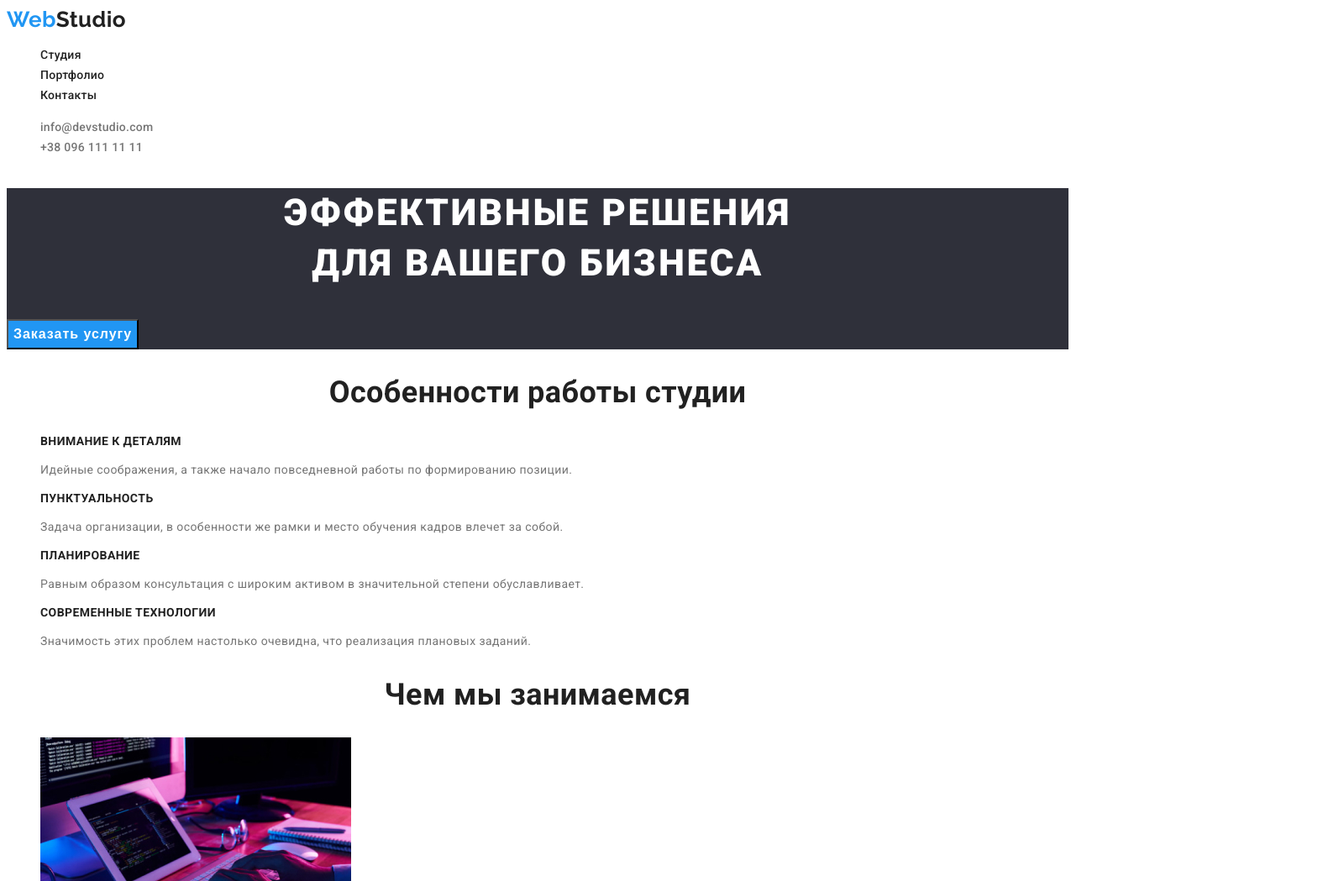
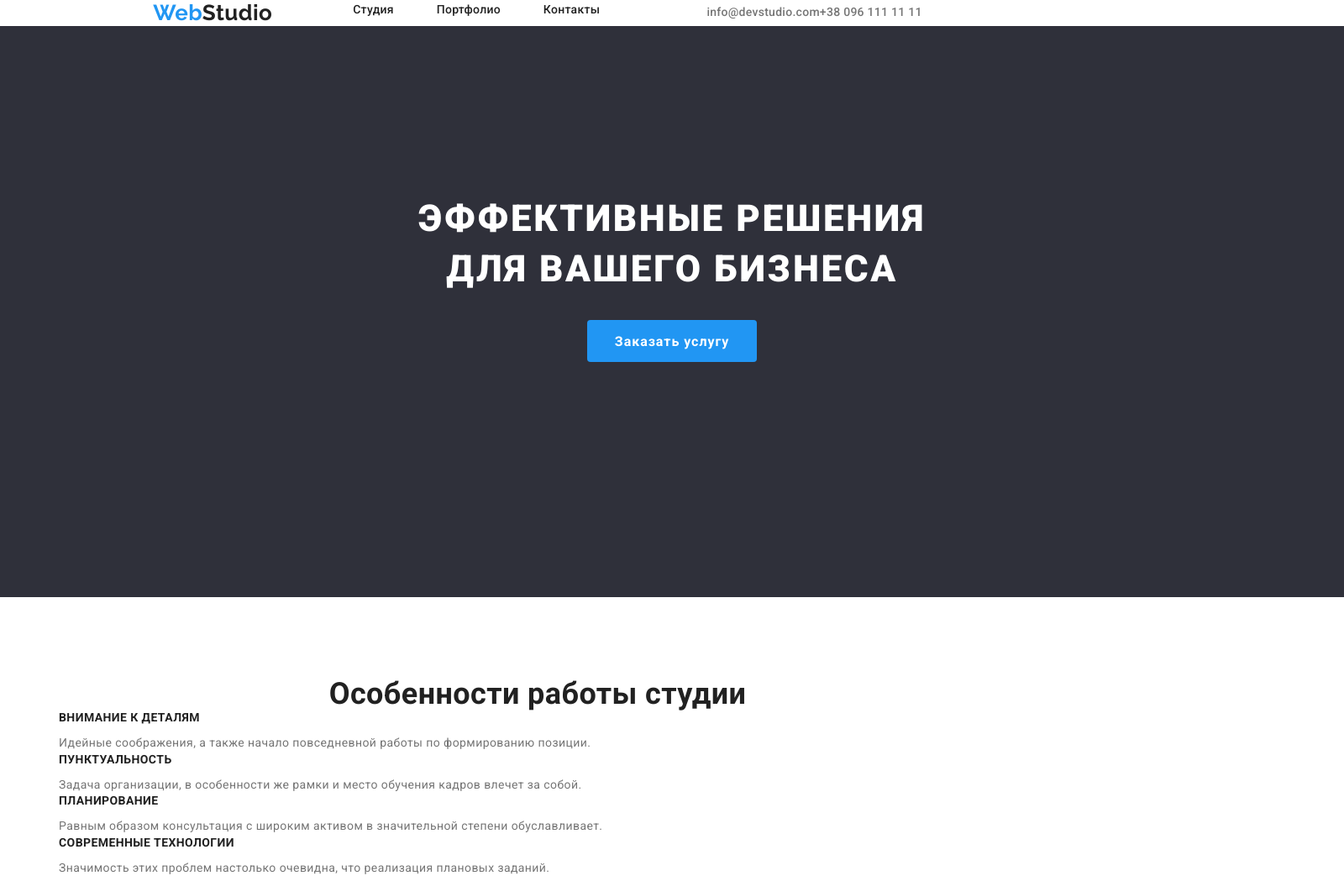
Before and after one commit to MarinaBoikova/goit-markup-hw-03, a plain HTML site: page index.html in a window 1280 px wide. Shown: the top 1049 px of the page at 84% size, 1600 px wide, since content can reach past the window. Drawn offline with nearby package versions, Linux system fonts and the light colour scheme.

Commit message:
Добавляет глобальные стили

```diff
--- a/css/styles.css
+++ b/css/styles.css
@@ -11,7 +11,35 @@
     --accent-color: #2196F3;
     --primary-white-color: #ffffff;
     --transparent-white-color: rgba(255, 255, 255, 0,6);
+ }
+
+    *,
+    *::before,
+    *::after {
+    box-sizing: border-box;
+}
+    h1,
+    h2,
+    h3,
+    h4,
+    h5,
+    h6,
+    p {
+  margin-top: 0;
+  margin-bottom: 0;
+}
+ ul,
+ ol {
+  padding-left: 0;
+  margin-top: 0;
+  margin-bottom: 0;
+}
+ img {
+    display: block;
   }
+    .list {
+    list-style: none;
+}
 
   body {
     color: var(--secondary-text-color);
@@ -21,10 +49,19 @@
     font-weight: 400;
     line-height: 1.71;
     letter-spacing: 0.03em;
-  }
-  .list{
-      list-style: none;
-  }
+ }
+    .container {
+    width: 1200px;
+    padding-left: 15px;
+    padding-right: 15px;
+    margin: 0 auto;
+ }
+
+ .section {
+     padding-top: 94px;
+     padding-bottom: 94 px;
+ }
+/* =======COMPONENTS========== */
   /* logo */
  .logo {
     color: var(--primary-text-color);
@@ -33,6 +70,8 @@
     font-size: 26px;
     line-height: 1.19;
     text-decoration: none;
+    width: 145px;
+    margin-right: 93px;
  }
  .color-web{
      color: var(--accent-color); ;
@@ -55,6 +94,7 @@ color: var(--primary-text-color);
      color: var(--accent-color);
  }
  .link-contacts{
+    display: block;
     color: var(--secondary-text-color);
     font-weight: 500;
     font-size: 14px;
@@ -63,15 +103,19 @@ color: var(--primary-text-color);
     text-decoration: none;
     }
  .link-contacts:hover,
- .link-contacts:focus{
+ .link-contacts:focus {
      color: var(--accent-color);
  }
 
 /* Hero */
 .hero{
     background-color: #2F303A;
-    ;
+    text-align: center;
+    width: 1600px;
+    padding: 200px 452px 280px;
 }
+
+
 .hero-title {
     color: var(--primary-white-color);
     font-weight: 900;
@@ -80,6 +124,9 @@ color: var(--primary-text-color);
     letter-spacing: 0.06em;
     text-align: center;
     text-transform: uppercase;
+    width: 696px;
+    margin-top: 0;
+    margin-bottom: 30px;
 }
 
 .hero-button {
@@ -89,8 +136,14 @@ color: var(--primary-text-color);
     font-size: 16px;
     line-height: 1.88;
     letter-spacing: 0.06em;
+    cursor: pointer;
+    display: block;
     text-align: center;
-    cursor: pointer;
+    margin: 0 auto;
+    border-radius: 4px;
+    height: 50px;
+    padding: 10px 32px;
+    border: 1px solid transparent;
 }
 .hero-button:focus{
 color: var(--primary-text-color);
@@ -109,6 +162,8 @@ color: var(--primary-text-color);
     font-size: 14px;
     line-height: 1.14;
     text-transform: uppercase;
+    margin-top: 0;
+    margin-bottom: 10px;
     }
 
 .section-text{
@@ -152,6 +207,29 @@ background-color: #2F303A;
     color: var(--accent-color);
 }
 
+/* ======HEADER============= */
+
+.header-container {
+    display: flex;
+    align-items: center;
+    justify-content: space-evenly;
+}
+.site-nav {
+    display: flex;
+}
+.menu-list {
+    width: 294px;
+    display: flex;
+    justify-content: space-between;
+}
+.contacts-list {
+    display: flex;
+    justify-content: flex-end;
+}
+.contacts-list:not(:last-child) {
+    margin-right: 50px;
+}
+
 /* Portfolio */
 .button{
     color: var(--primary-text-color);
--- a/index.html
+++ b/index.html
@@ -8,57 +8,73 @@
     <title>WebStudio</title>
     <link rel="preconnect" href="https://fonts.googleapis.com">
     <link rel="preconnect" href="https://fonts.gstatic.com" crossorigin>
-    <link href="https://fonts.googleapis.com/css2?family=Raleway:wght@700&family=Roboto:wght@400;500;700;900&display=swap" rel="stylesheet">
+    <link
+        href="https://fonts.googleapis.com/css2?family=Raleway:wght@700&family=Roboto:wght@400;500;700;900&display=swap"
+        rel="stylesheet">
+    <link rel="stylesheet" href="https://cdnjs.cloudflare.com/ajax/libs/modern-normalize/1.1.0/modern-normalize.min.css"
+        integrity="sha512-wpPYUAdjBVSE4KJnH1VR1HeZfpl1ub8YT/NKx4PuQ5NmX2tKuGu6U/JRp5y+Y8XG2tV+wKQpNHVUX03MfMFn9Q=="
+        crossorigin="anonymous" referrerpolicy="no-referrer" />
     <link rel="stylesheet" href="./css/styles.css">
 </head>
 
 <body>
-    <header>
+    <header class="header">
+        <div class="container header-container">
             <nav class="site-nav">
-            <a href="./index.html" class="logo"><span class="color-web">Web</span><span class="color-studio">Studio</span></a>
-            <ul class="list">
+                <a href="./index.html" class="logo"><span class="color-web">Web</span><span
+                        class="color-studio">Studio</span></a>
+                <ul class="list menu-list">
                     <li><a href="./index.html" class="link">Студия</a></li>
                     <li><a href="./portfolio.html" class="link">Портфолио</a></li>
                     <li><a href="" class="link">Контакты</a></li>
                 </ul>
             </nav>
-        <ul class="list">
+                <ul class="list contacts-list">
                     <li><a href="mailto:info@devstudio.com" class="link-contacts">info@devstudio.com</a></li>
                     <li><a href="tel:+380961111111" class="link-contacts">+38 096 111 11 11</a></li>
                 </ul>
+            </div>
+        </div>
     </header>
     <main>
         <!-- Герой -->
-        <section class="hero">
-            <h1 class="hero-title">Эффективные решения <br>для вашего бизнеса</h1>
+        <section class="hero section">
+            <h1 class="hero-title">Эффективные решения для вашего бизнеса</h1>
             <button type="button" class="hero-button">Заказать услугу</button>
         </section>
 
         <!-- Особенности работы студии -->
         <section class="section">
+            <div class="container works-container">
                 <h2 class="section-title">Особенности работы студии</h2>
-            <ul class="list">
+                <ul class="list container">
                     <li>
                         <h3 class="section-title-element">Внимание к деталям</h3>
-                    <p class="section-text">Идейные соображения, а также начало повседневной работы по формированию позиции.</p>
+                        <p class="section-text">Идейные соображения, а также начало повседневной работы по формированию
+                            позиции.</p>
                     </li>
                     <li>
                         <h3 class="section-title-element">Пунктуальность</h3>
-                    <p class="section-text">Задача организации, в особенности же рамки и место обучения кадров влечет за собой.</p>
+                        <p class="section-text">Задача организации, в особенности же рамки и место обучения кадров
+                            влечет за собой.</p>
                     </li>
                     <li>
                         <h3 class="section-title-element">Планирование</h3>
-                    <p class="section-text">Равным образом консультация с широким активом в значительной степени обуславливает.</p>
+                        <p class="section-text">Равным образом консультация с широким активом в значительной степени
+                            обуславливает.</p>
                     </li>
                     <li>
                         <h3 class="section-title-element">Современные технологии</h3>
-                    <p class="section-text">Значимость этих проблем настолько очевидна, что реализация плановых заданий.</p>
+                        <p class="section-text">Значимость этих проблем настолько очевидна, что реализация плановых
+                            заданий.</p>
                     </li>
                 </ul>
+            </div>
         </section>
 
         <!-- Деятельность студии -->
-        <section>
+        <section class="section">
+            <div class="container">
                 <h2 class="section-title">Чем мы занимаемся</h2>
                 <ul class="list">
                     <li>
@@ -71,10 +87,12 @@
                         <img src="./images/box3.jpg" width="370" alt="Планшет в руках">
                     </li>
                 </ul>
+            </div>
         </section>
 
         <!-- Сотрудники студии -->
-        <section>
+        <section class="section">
+            <div class="container">
                 <h2 class="section-title">Наша команда</h2>
                 <ul class="list">
                     <li>
@@ -98,18 +116,21 @@
                         <p class="position-employee">UI Designer</p>
                     </li>
                 </ul>
+            </div>
         </section>
     </main>
     <!-- Подвал страницы -->
     <footer class="footer">
-        <a href="./index.html" class="logo"><span class="color-web">Web</span><span class="color-studio">Studio</span></a>
+        <a href="./index.html" class="logo"><span class="color-web">Web</span><span
+                class="color-studio">Studio</span></a>
         <address class="address">
             г. Киев, пр-т Леси Украинки, 26
         </address>
         <ul class="list">
             <li><a href="mailto:info@devstudio.co" class="link-footer">info@example.com</a></li>
-            <li><a href="tel:+380961111111"  class="link-footer">+38 099 111 11 11</a></li>
+            <li><a href="tel:+380961111111" class="link-footer">+38 099 111 11 11</a></li>
         </ul>
     </footer>
 </body>
+
 </html>
```
Lines whose indentation alone changed are shown as unchanged.
